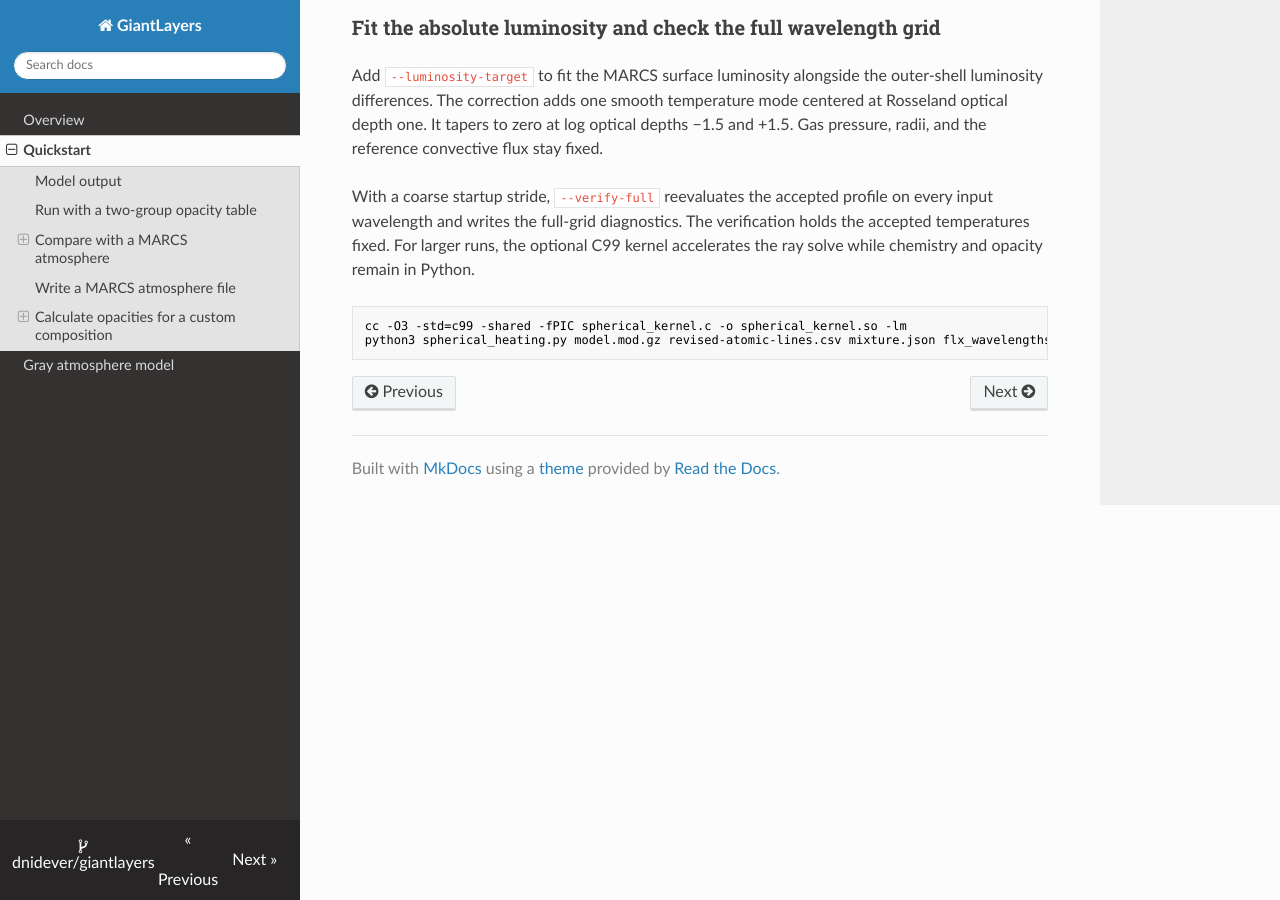
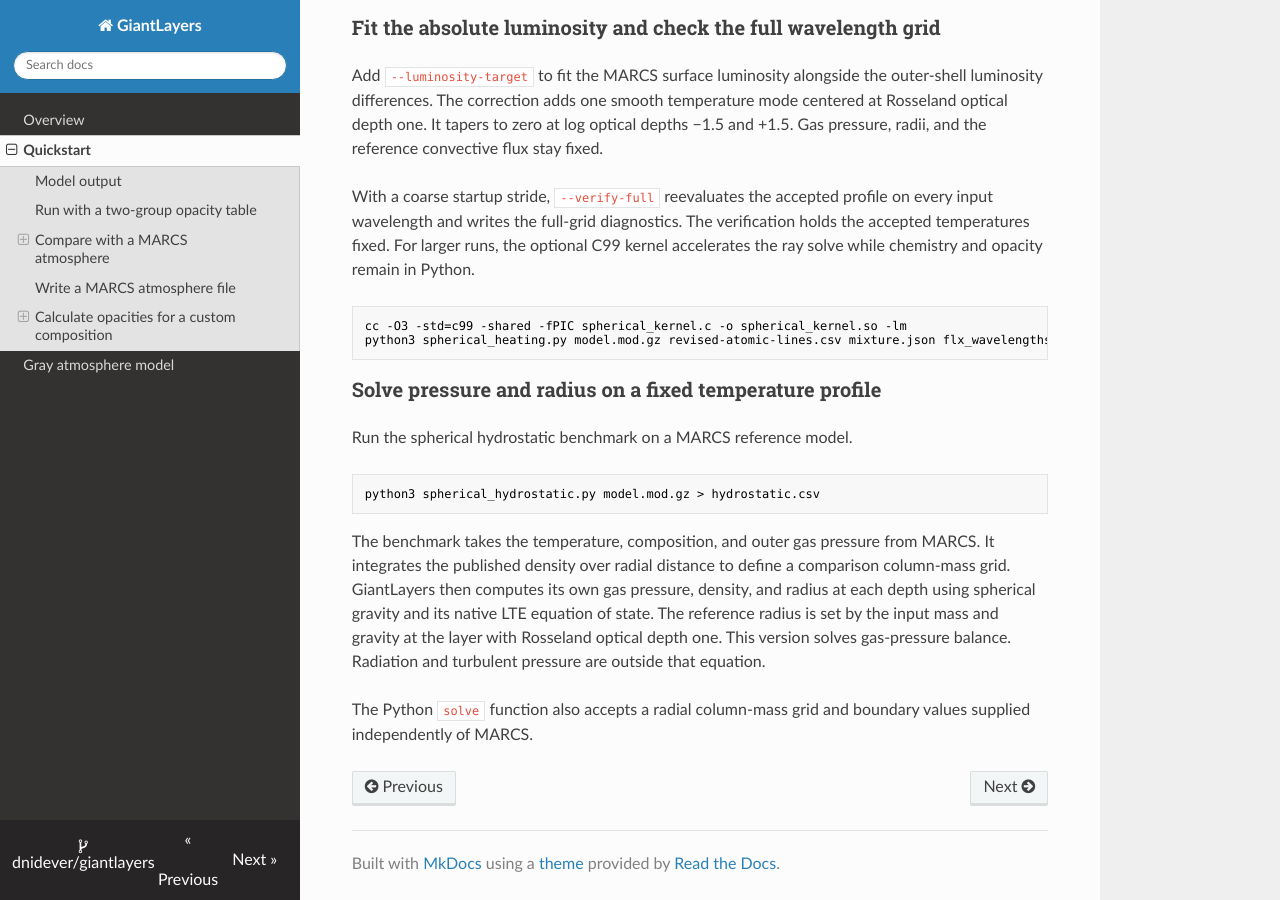
Before and after one commit to dnidever/giantlayers, an MkDocs documentation site: the page built from docs/quickstart.md, in a window 1280 px wide and 900 px high, scrolled down 6828 px. Built offline with MkDocs 1.6.1, drawn with Linux system fonts in a browser that asks for light colours; nearby versions of some CDN libraries.

Commit message:
Document the spherical hydrostatic benchmark

````diff
--- a/docs/quickstart.md
+++ b/docs/quickstart.md
@@ -209,3 +209,15 @@ With a coarse startup stride, `--verify-full` reevaluates the accepted profile o
 cc -O3 -std=c99 -shared -fPIC spherical_kernel.c -o spherical_kernel.so -lm
 python3 spherical_heating.py model.mod.gz revised-atomic-lines.csv mixture.json flx_wavelengths.vac.gz --stride 400 --adjust-layers 3 --steps 5 --luminosity-target --verify-full --kernel ./spherical_kernel.so --molecular-cross-section tio.json.gz > luminosity-check.csv
 ```
+
+### Solve pressure and radius on a fixed temperature profile
+
+Run the spherical hydrostatic benchmark on a MARCS reference model.
+
+```sh
+python3 spherical_hydrostatic.py model.mod.gz > hydrostatic.csv
+```
+
+The benchmark takes the temperature, composition, and outer gas pressure from MARCS. It integrates the published density over radial distance to define a comparison column-mass grid. GiantLayers then computes its own gas pressure, density, and radius at each depth using spherical gravity and its native LTE equation of state. The reference radius is set by the input mass and gravity at the layer with Rosseland optical depth one. This version solves gas-pressure balance. Radiation and turbulent pressure are outside that equation.
+
+The Python `solve` function also accepts a radial column-mass grid and boundary values supplied independently of MARCS.
````
